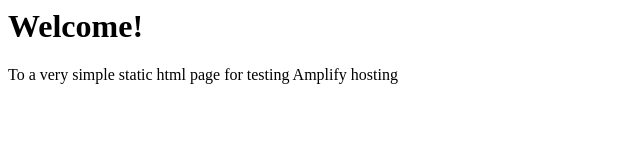
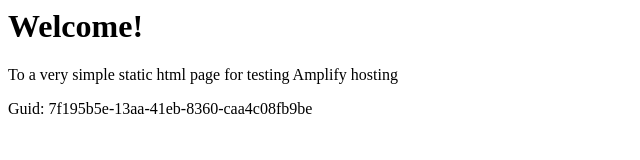
Before and after one commit to aws-aemilia-dub/Github-PR-Commit-Integration-Test-DoNotTouch-Gith-P5X5MO5I-v1-prod-eu-west-1, a website: page src/index.html in a window 1280 px wide. Shown: the whole page, without its empty margins (0-640 px from the left). Drawn offline with Linux system fonts and the light colour scheme.

Commit message:
commit from integ tests

```diff
--- a/src/index.html
+++ b/src/index.html
@@ -1,3 +1,5 @@
+
+
 <html lang="en">
 
 <head>
@@ -10,6 +12,6 @@
 <body>
     <h1>Welcome!</h1>
     <p>To a very simple static html page for testing Amplify hosting</p>
-</body>
+    <p>Guid: 7f195b5e-13aa-41eb-8360-caa4c08fb9be</p></body>
 
 </html>
```
